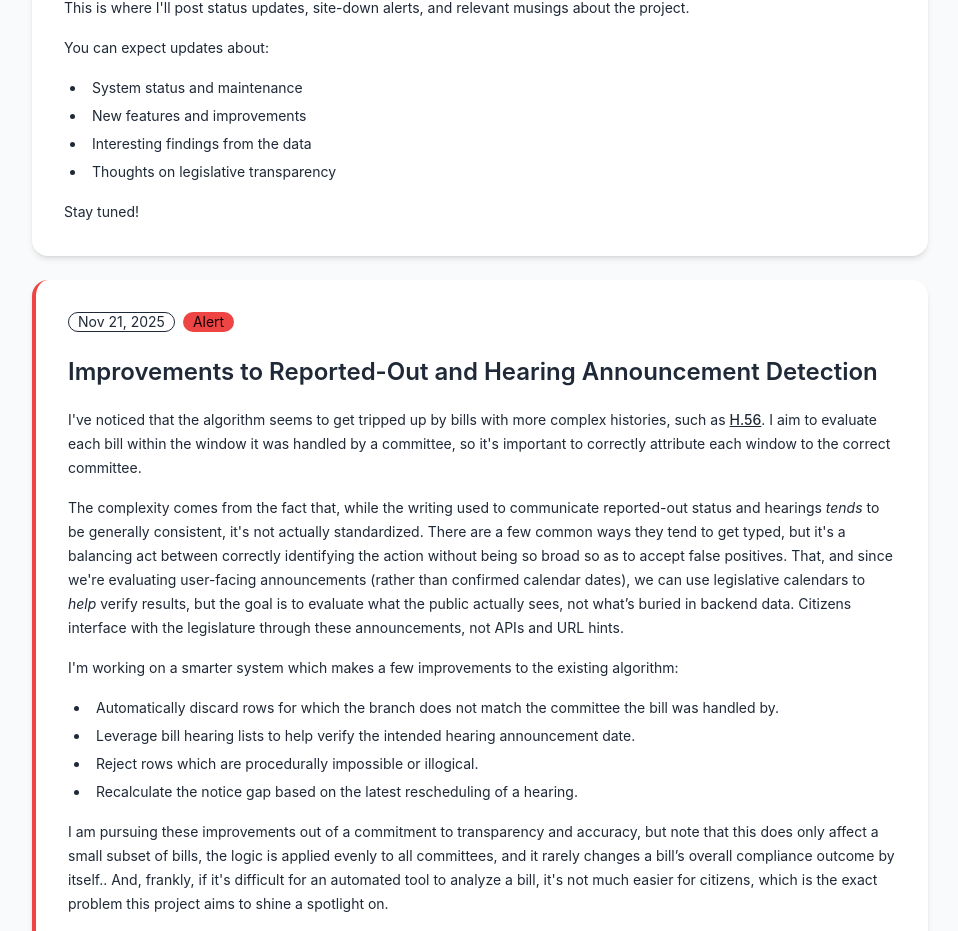
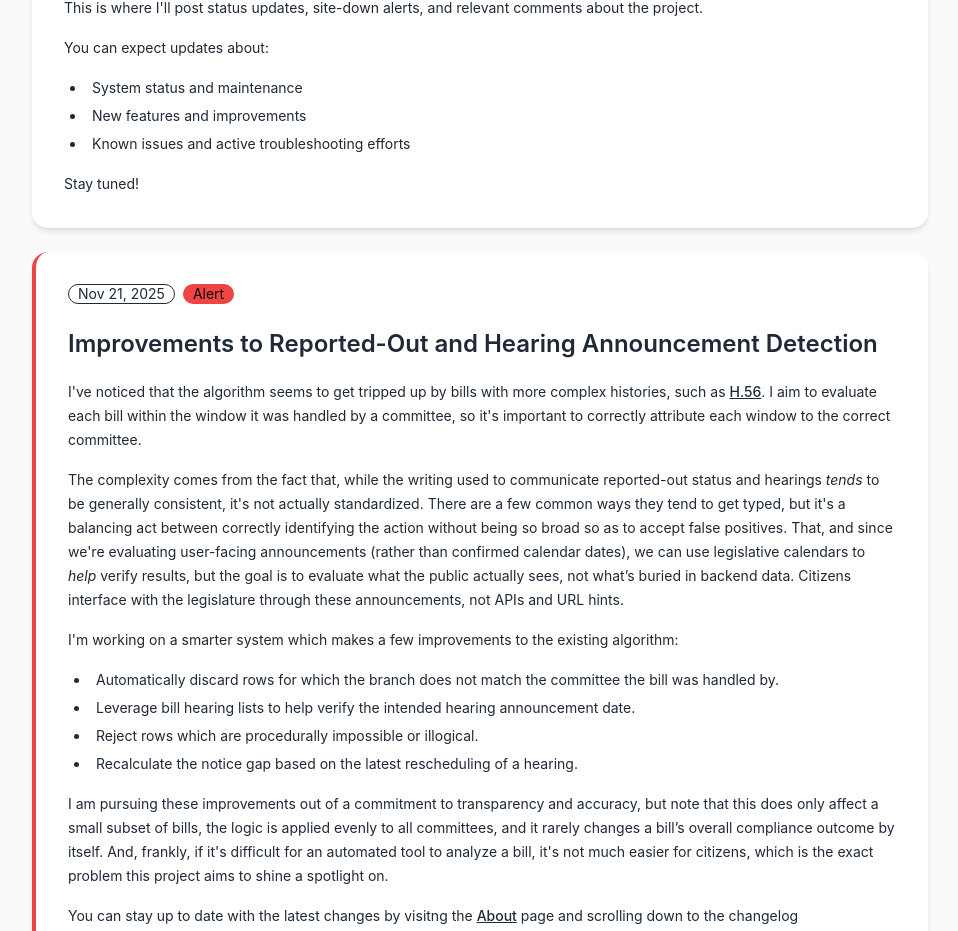
Before and after one commit to arbowl/beacon-hill-tracker, a React (Vite) app in the folder frontend/: page /updates in a window 1280 px wide. Shown: the part 340-1271 px from the top of the page, without its empty margins (160-1118 px from the left). Built offline with nearby package versions, Linux system fonts and the light colour scheme.

Commit message:
Update updates.ts

```diff
--- a/frontend/src/data/updates.ts
+++ b/frontend/src/data/updates.ts
@@ -11,13 +11,12 @@ export const updates: Update[] = [
     id: 1,
     date: '2025-11-21',
     title: 'Updates',
-    content: `This is where I'll post status updates, site-down alerts, and relevant musings about the project.
+    content: `This is where I'll post status updates, site-down alerts, and relevant comments about the project.
 
 You can expect updates about:
 - System status and maintenance
 - New features and improvements
-- Interesting findings from the data
-- Thoughts on legislative transparency
+- Known issues and active troubleshooting efforts
 
 Stay tuned!`,
     type: 'update'
@@ -36,7 +35,9 @@ I'm working on a smarter system which makes a few improvements to the existing a
 - Reject rows which are procedurally impossible or illogical.
 - Recalculate the notice gap based on the latest rescheduling of a hearing.
 
-I am pursuing these improvements out of a commitment to transparency and accuracy, but note that this does only affect a small subset of bills, the logic is applied evenly to all committees, and it rarely changes a bill’s overall compliance outcome by itself.. And, frankly, if it's difficult for an automated tool to analyze a bill, it's not much easier for citizens, which is the exact problem this project aims to shine a spotlight on.`,
+I am pursuing these improvements out of a commitment to transparency and accuracy, but note that this does only affect a small subset of bills, the logic is applied evenly to all committees, and it rarely changes a bill’s overall compliance outcome by itself. And, frankly, if it's difficult for an automated tool to analyze a bill, it's not much easier for citizens, which is the exact problem this project aims to shine a spotlight on.
+
+You can stay up to date with the latest changes by visitng the [About](https://beaconhilltracker.org/about) page and scrolling down to the changelog`,
     type: 'alert'
   }
 ]
```
